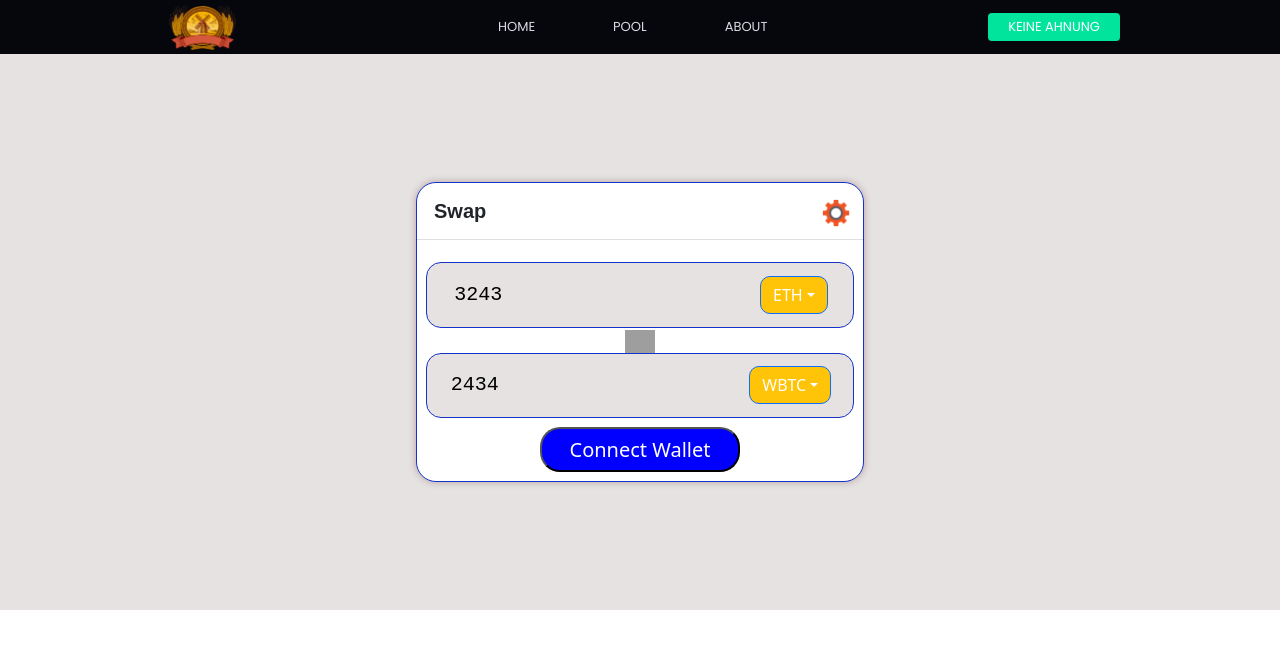
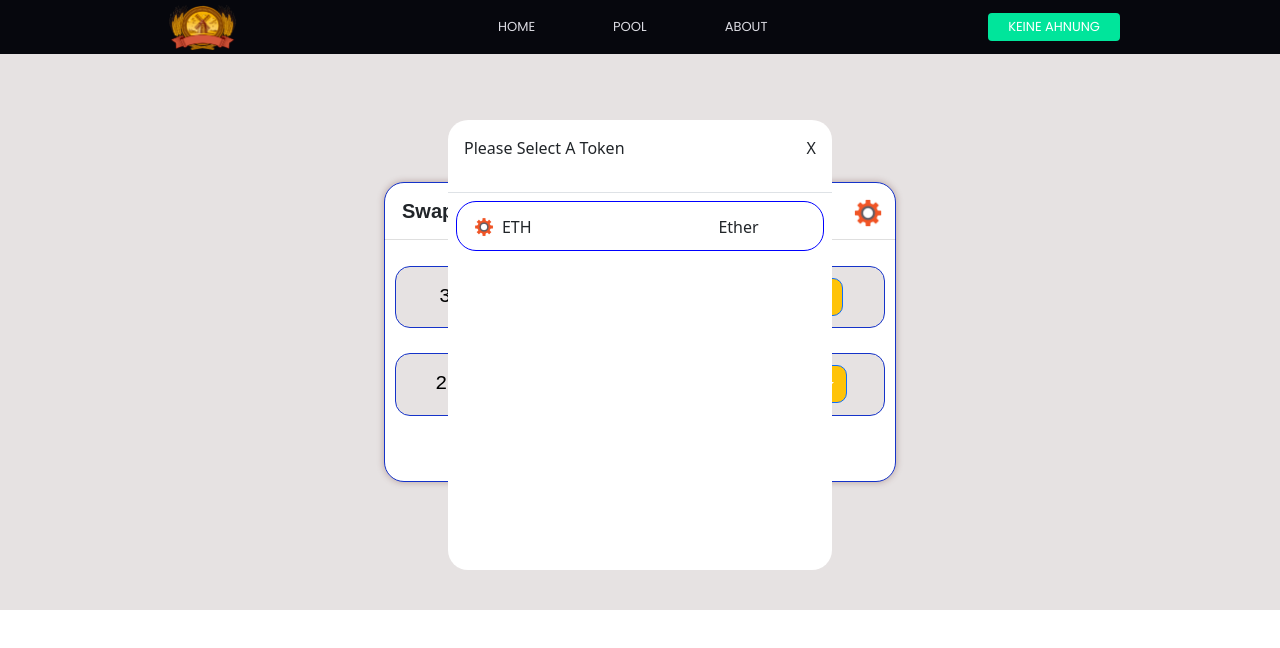
Before and after one commit to nehal2210/Gold-Farm, a React (Create React App) app in the folder frontend/: page / in a window 1280 px wide. Shown: the top 648 px of the page. Built offline with nearby package versions, Linux system fonts and the light colour scheme; no server answers; grey boxes are pictures that could not be loaded.

Commit message:
set apis in home page

```diff
--- a/frontend/src/screens/homeScreen.js
+++ b/frontend/src/screens/homeScreen.js
@@ -19,6 +19,20 @@ const HomeScreen = () => {
   const [firstToken, setFirstToken] = useState(3243);
   const [secondToken, setSecondToken] = useState(2434);
   const [modal, setModal] = useState(0);
+  const [coinsList, setCoinsList] = useState([])
+
+
+
+  useEffect(() => {
+    return () => {
+      fetch("https://tokens.coingecko.com/uniswap/all.json")
+        .then(function (response) { return response.json(); })
+        .then(function (data) {
+          setCoinsList(coinsList.push(data.tokens));
+          console.log("coinsList", coinsList)
+        })
+    };
+  }, [])
 
   const checkIfWalletIsConnected = async () => {
     try {
@@ -138,6 +152,7 @@ const HomeScreen = () => {
 
 
   return (
+    <div className="home-container">
       <div className="card">
         <div className="card-header">
           <p>Swap</p>
@@ -154,13 +169,6 @@ const HomeScreen = () => {
                 <input type="text" value={firstToken} onChange={forFirstToken} />
                 <Dropdown.Toggle id="dropdown-item-button" onClick={() => { setModal(1); console.log(modal) }}>ETH</Dropdown.Toggle>
               </div>
-            {
-              modal == 1
-               ?
-                <div className="modal"><p>assa</p></div>
-                :
-                <div className="modal"><p>wwww</p></div>
-            }
               <div className="aerrow" onClick={changeInput}>
                 <img src="https://d1bd5u3q1t3nu7.cloudfront.net/icons/16/arrow-down-icon.png" />
               </div>
@@ -171,7 +179,6 @@ const HomeScreen = () => {
               <div className="connect-wallet">
                 <button>Connect Wallet</button>
               </div>
-
             </>
             :
             <>
@@ -192,36 +199,22 @@ const HomeScreen = () => {
               </div>
             </>
         }
-
-      {/* <div style={styles.container}>
-            <h1><Link to="/about"></Link></h1>
-        </div> */}
-      {/* Calling all values which we
-        have stored in usestate */}
-
-
-      {/* <Card className="text-center">
-            <Card.Header>
-            <strong>Address: </strong>
-            {currentAccount}
-            </Card.Header>
-            <Card.Body>
-            <Card.Text>
-                <strong>Balance: </strong>
-                {Balance}
-            </Card.Text>
-        <Card.Text>
-                <strong>Network: </strong>
-                {Network}
-            </Card.Text>
-
-            {!currentAccount && (
-              <button className="waveButton" onClick={connectWallet}>
-                Connect Wallet
-              </button>
-            )}
-            </Card.Body>
-        </Card> */}
+      </div>
+      <div className="modal-screen">
+        <div className="modal-header">
+          <p>Please Select A Token</p>
+          <p>X</p>
+        </div>
+        <div className="coins-list">
+          <div className="coins">
+            <img style={{ width: "20px", height: "20px" }} src={settingMenu} />
+          </div>
+          <div className="coins-details">
+            <p>ETH</p>
+            <p>Ether</p>
+          </div>
+        </div>
+      </div>
     </div>
   )
 };
--- a/frontend/src/screens/pool.js
+++ b/frontend/src/screens/pool.js
@@ -11,18 +11,20 @@ const Pool = () => {
 
     useEffect(() => {
         return () => {
-            fetch(
-                "https://tokens.coingecko.com/uniswap/all.json")
-                .then((res) => console.log("result", res.json())
-                    //   res.json())
-                    //   .then((json) => {
-                    //       setState({
-                    //           items: json,
-                    //           DataisLoaded: true
-                    //       });
-                    //       console.log("state", state);
-                    //   })
-                )
+            // fetch(
+            //     "https://tokens.coingecko.com/uniswap/all.json")
+            //     .then((res) => {
+            //         // console.log("result", res.json())
+            //         const items = res.json()
+            //         console.log(items)
+            //     }
+            //     )
+            fetch("https://tokens.coingecko.com/uniswap/all.json")
+                .then(function (response) { return response.json(); })
+                .then(function (data) {
+                    const items = data;
+                    console.log(items)
+                })
         };
     }, [])
 
@@ -57,7 +59,7 @@ const Pool = () => {
                             <tr>
                                 <td>1</td>
                                 <td>
-                                    <img style={{width : "25px", height : "20px"}} src={walletIcon} />
+                                    <img style={{ width: "25px", height: "20px" }} src={walletIcon} />
                                     USDC/ETH
                                 </td>
                                 <td>$1,190</td>
--- a/frontend/src/styles/home-screen-style/home-screen.css
+++ b/frontend/src/styles/home-screen-style/home-screen.css
@@ -60,8 +60,29 @@
   }
 }
 
+.home-container {
+  width: 100%;
+  display: -webkit-box;
+  display: -ms-flexbox;
+  display: flex;
+  -webkit-box-orient: vertical;
+  -webkit-box-direction: normal;
+      -ms-flex-direction: column;
+          flex-direction: column;
+  -webkit-box-pack: justify;
+      -ms-flex-pack: justify;
+          justify-content: space-between;
+  -ms-flex-wrap: wrap;
+      flex-wrap: wrap;
+  -ms-flex-line-pack: center;
+      align-content: center;
+  -webkit-box-align: center;
+      -ms-flex-align: center;
+          align-items: center;
+}
+
 .card {
-  width: 35%;
+  width: 40%;
   height: 300px;
   background: #ffffff;
   -webkit-box-shadow: 0px 0px 6px 1px #bfadad;
@@ -216,10 +237,78 @@
   background: #041e75;
 }
 
-.modal {
-  width: 200px;
-  height: 500px;
-  background: #61dafb;
+.modal-screen {
+  width: 30%;
+  height: 450px;
+  background: #ffffff;
   position: absolute;
+  border-radius: 20px;
+  top: 15%;
+  padding: 0.5% 0% -1px 0px;
+}
+
+.modal-screen .modal-header {
+  display: -webkit-box;
+  display: -ms-flexbox;
+  display: flex;
+  -webkit-box-orient: horizontal;
+  -webkit-box-direction: normal;
+      -ms-flex-direction: row;
+          flex-direction: row;
+  -ms-flex-wrap: wrap;
+      flex-wrap: wrap;
+  -ms-flex-line-pack: center;
+      align-content: center;
+  -webkit-box-pack: justify;
+      -ms-flex-pack: justify;
+          justify-content: space-between;
+  -webkit-box-align: center;
+      -ms-flex-align: center;
+          align-items: center;
+}
+
+.modal-screen .coins-list {
+  border-radius: 20px;
+  display: -webkit-box;
+  display: -ms-flexbox;
+  display: flex;
+  -webkit-box-orient: horizontal;
+  -webkit-box-direction: normal;
+      -ms-flex-direction: row;
+          flex-direction: row;
+  -ms-flex-wrap: wrap;
+      flex-wrap: wrap;
+  -ms-flex-line-pack: center;
+      align-content: center;
+  -ms-flex-pack: distribute;
+      justify-content: space-around;
+  -webkit-box-align: center;
+      -ms-flex-align: center;
+          align-items: center;
+  border: 1px solid blue;
+  height: 50px;
+  margin: 2%;
+}
+
+.modal-screen .coins-details {
+  display: -webkit-box;
+  display: -ms-flexbox;
+  display: flex;
+  -ms-flex-wrap: wrap;
+      flex-wrap: wrap;
+  -ms-flex-line-pack: justify;
+      align-content: space-between;
+  -webkit-box-orient: horizontal;
+  -webkit-box-direction: normal;
+      -ms-flex-direction: row;
+          flex-direction: row;
+  -webkit-box-pack: justify;
+      -ms-flex-pack: justify;
+          justify-content: space-between;
+  -webkit-box-align: end;
+      -ms-flex-align: end;
+          align-items: flex-end;
+  width: 70%;
+  margin: 5% 13% 0 -26px;
 }
 /*# sourceMappingURL=home-screen.css.map */
--- a/frontend/src/styles/home-screen-style/home-screen.scss
+++ b/frontend/src/styles/home-screen-style/home-screen.scss
@@ -38,8 +38,18 @@
   }
 }
 
+.home-container {
+  width: 100%;
+  display: flex;
+  flex-direction: column;
+  justify-content: space-between;
+  flex-wrap: wrap;
+  align-content: center;
+  align-items: center;
+}
+
 .card {
-  width: 35%;
+  width: 40%;
   height: 300px;
   background: #ffffff;
   box-shadow: 0px 0px 6px 1px #bfadad;
@@ -97,6 +107,7 @@
       border: none;
       font-size: 20px;
       font-family: monospace;
+
       &:focus {
         outline: none;
       }
@@ -131,6 +142,7 @@
       border: none;
       font-size: 20px;
       font-family: monospace;
+
       &:focus {
         outline: none;
       }
@@ -163,18 +175,55 @@
       font-size: 20px;
       color: white;
 
-      &:hover{
+      &:hover {
         background: #041e75;
       }
     }
 
   }
 }
-.modal{
-  width: 200px;
-  height: 500px;
-  background: #61dafb;
+
+.modal-screen {
+  width: 30%;
+  height: 450px;
+  background: #ffffff;
   position: absolute;
+  border-radius: 20px;
+  top: 15%;
+  padding: 0.5% 0% -1px 0px;
+
+  .modal-header {
+    display: flex;
+    flex-direction: row;
+    flex-wrap: wrap;
+    align-content: center;
+    justify-content: space-between;
+    align-items: center;
+  }
+
+  .coins-list {
+    border-radius: 20px;
+    display: flex;
+    flex-direction: row;
+    flex-wrap: wrap;
+    align-content: center;
+    justify-content: space-around;
+    align-items: center;
+    border: 1px solid blue;
+    height: 50px;
+    margin: 2%;
+  }
+
+  .coins-details {
+    display: flex;
+    flex-wrap: wrap;
+    align-content: space-between;
+    flex-direction: row;
+    justify-content: space-between;
+    align-items: flex-end;
+    width: 70%;
+    margin: 5% 13% 0 -26px;
+  }
 }
 
 // div{
```
Also changed, not shown: 1 other file (tests, documents, lock files or other folders). Lines whose indentation alone changed are shown as unchanged.
